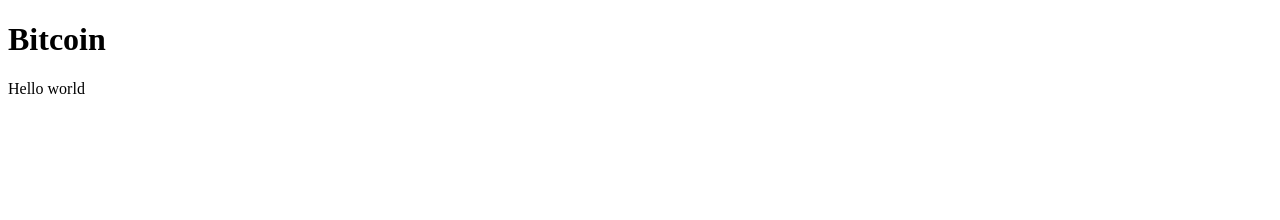
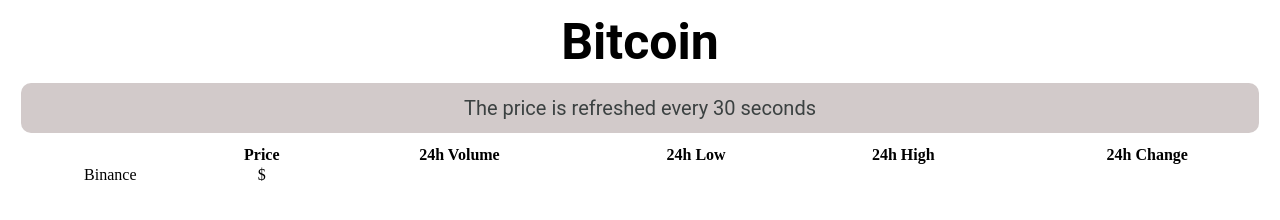
Before and after one commit to Meresankh/CoinHawk, a website: page HTML/Bitcoin.html in a window 1280 px wide. Drawn offline with Linux system fonts and the light colour scheme; files that its build step writes are made by us from their sources.

Commit message:
Prikaz podatkov o Bitcoinu

```diff
--- /dev/null
+++ b/CSS/Bitcoin.css
@@ -0,0 +1,28 @@
+h1{
+    text-align: center;
+    font-size: 50px;
+    font-family: 'Roboto', sans-serif;
+    margin: 1%;
+}
+table {
+    border-collapse: collapse;
+    width: 100%;
+    margin: 1%;
+    text-align: center;
+}
+p{
+    text-align: center;
+    font-size: 20px;
+    font-family: 'Roboto', sans-serif;
+    margin: 1%;
+    background-color: rgb(210, 202, 202);
+    padding: 1%;
+    color: rgb(59, 65, 65);
+    border-radius: 10px;
+}
+
+#LogoBTC{
+    width: 100px;
+    height: 100px;
+    margin: 1%;
+}
--- a/HTML/Bitcoin.html
+++ b/HTML/Bitcoin.html
@@ -1,12 +1,33 @@
 <!-- Hello world-->
-<!DOCTYPE html>
-
+<!DOCTYPE html
     <html>
+        <link rel="stylesheet" href="Bitcoin.css">
+        <script src="Bitcoin.js"></script>
     <head>
     <title>Bitcoin</title>
     </head>
     <body>
     <h1>Bitcoin</h1>
-    <p>Hello world</p>
+    <!-- make a note that says "the price is refreshed every 30 seconds"-->
+    <p id="note">The price is refreshed every 30 seconds</p>
+    <!-- create a table-->
+    <table>
+        <tr>
+            <!-- add a logo here-->
+            <th></th>
+            <th>Price</th>
+            <th>24h Volume</th>
+            <th>24h Low</th>
+            <th>24h High</th>
+            <th>24h Change</th>
+        </tr>
+        <tr>
+            <td id="name">Binance</td>
+            <td id="price">$</td>
+            <td id="volume"></td>
+            <td id="low"></td>
+            <td id="high"></td>
+            <td id="change"></td>
+        </tr>
     </body>
     </html>
--- a/package.json
+++ b/package.json
@@ -10,6 +10,8 @@
   "author": "JanMikus",
   "license": "ISC",
   "dependencies": {
+    "daemon": "^1.1.0",
+    "demon": "0.0.1",
     "dependency": "0.0.1",
     "express": "^4.18.2"
   }
```
Also changed, not shown: index.HTML (+2 -2 lines), index.js (+6 -1 lines), js/Bitcoin.js (added, +47 -0 lines), js/scripts.js (renamed from public/js/scripts.js, +6 -1 lines), 2 other files.
